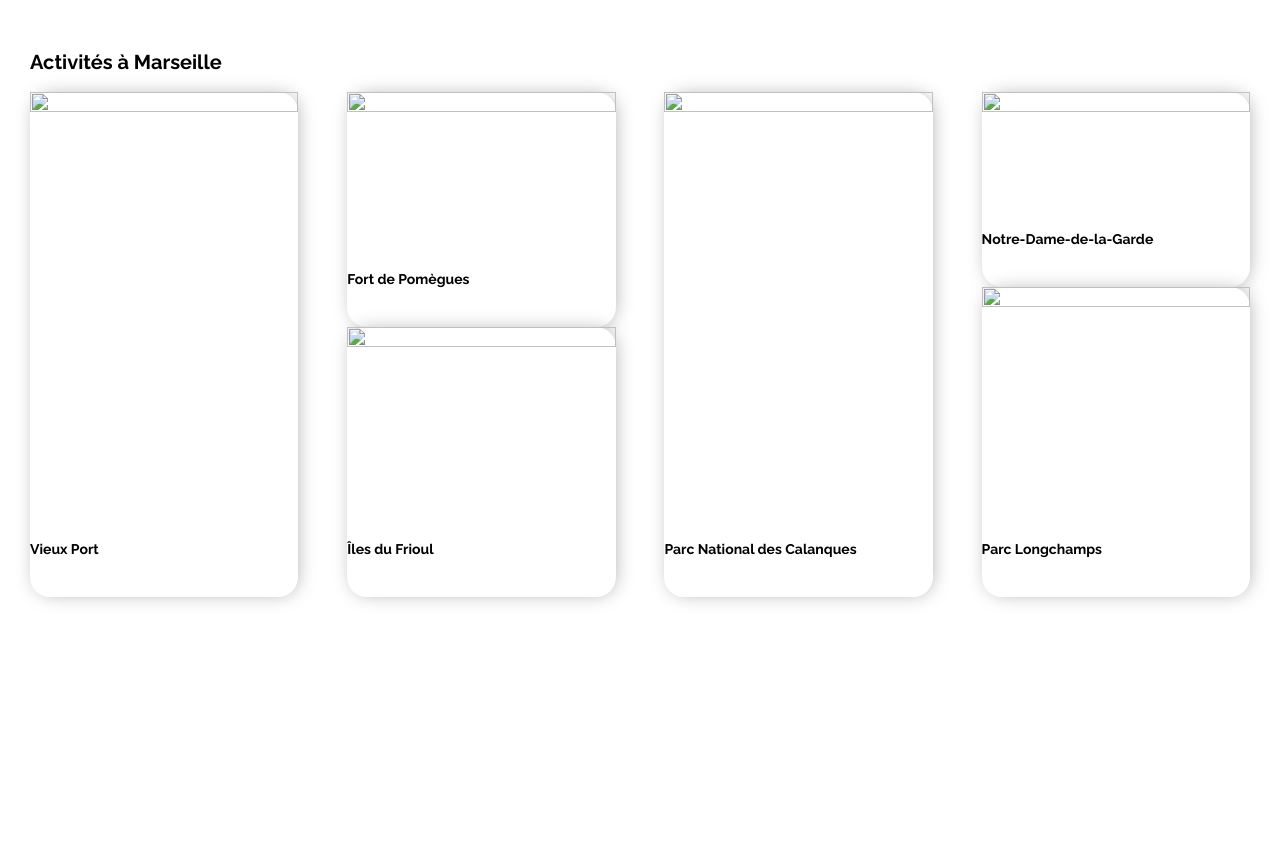
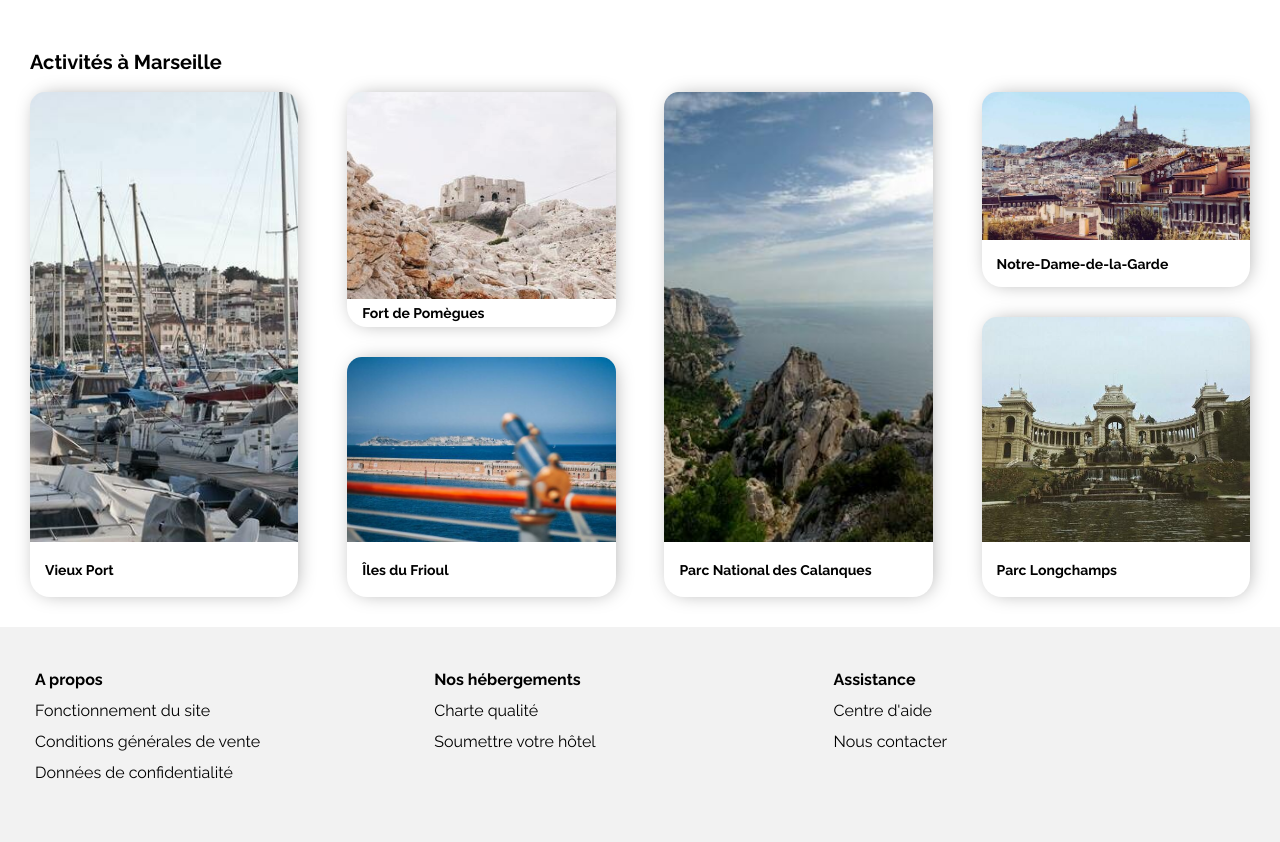
Before and after one commit to NathanHallouin/NathanHallouin_2_16122020, a plain HTML site: page index.html in a window 1280 px wide. Shown: the part 991-1833 px from the top of the page. Before the commit the page ends 1618 px from the top, so only its background shows below. Drawn offline with Linux system fonts and the light colour scheme.

Commit message:
version quasi-finale

```diff
--- a/index.html
+++ b/index.html
@@ -309,7 +309,7 @@
                 </div>
 
                 <!--Activités-->
-                <div class="activities-box" id="activity">
+                <div class="activities-box" id="activities-box">
                     <div class="activities-box-padding">
                         <div class="activities-box-title">
                             <h1>Activités à Marseille</h1>
@@ -318,15 +318,14 @@
                         <div class="activities-box-content">
                             <div class="activities-column">
                                 <div class="tile activity-tile activity-one">
-                                    <div class=" activity-tile-img">
-                                        <picture class="tile-img">
+                                    <picture class="tile-img activity-tile-img">
                                         <source
-                                                srcset="images/hebergements/4_small/"
-                                                media="(min-width: 1000px)"
+                                            srcset="images/activites/3_medium/reno-laithienne-QUgJhdY5Fyk-unsplash.jpg"
+                                            media="(max-width: 1095px)"
                                         />
-                                            <img src="images/hebergements/4_small/" alt="">
+                                        <img src="images/activites/4_small/reno-laithienne-QUgJhdY5Fyk-unsplash.jpg" alt="">
                                     </picture>
-                                    </div>
+
                                     <div class="tile-title activity-tile-title">
                                         <h2>Vieux Port</h2>
                                     </div>
@@ -334,29 +333,31 @@
                             </div>
                             <div class="activities-column">
                                 <div class="tile activity-tile activity-two">
-                                    <div class=" activity-tile-img">
-                                        <picture class="tile-img">
+
+                                    <picture class="tile-img activity-tile-img">
                                         <source
-                                                srcset="images/hebergements/4_small/"
-                                                media="(min-width: 1000px)"
+                                            srcset="images/activites/2_large/paul-hermann-QFTrLdQIRhI-unsplash.jpg"
+                                            media="(max-width: 1095px)"
                                         />
-                                            <img src="images/hebergements/4_small/" alt="">
+                                        <img src="images/activites/4_small/paul-hermann-QFTrLdQIRhI-unsplash.jpg" alt="">
                                     </picture>
-                                    </div>
+
                                     <div class="tile-title activity-tile-title">
                                         <h2>Fort de Pomègues</h2>
                                     </div>
                                 </div>
                                 <div class="tile activity-tile activity-three">
-                                    <div class=" activity-tile-img">
-                                        <picture class="tile-img">
+                                    <picture class="tile-img activity-tile-img">
                                         <source
-                                                srcset="images/hebergements/4_small/"
-                                                media="(min-width: 1000px)"
+                                            srcset="images/activites/2_large/kevin-hikari-rV_Qd1l-VXg-unsplash.jpg"
+                                            media="(max-width: 1095px)"
                                         />
-                                            <img src="images/hebergements/4_small/" alt="">
+                                        <source
+                                            srcset="images/activites/3_medium/kevin-hikari-rV_Qd1l-VXg-unsplash.jpg"
+                                            media="(max-width: 850px)"
+                                        />
+                                        <img src="images/activites/4_small/kevin-hikari-rV_Qd1l-VXg-unsplash.jpg" alt="">
                                     </picture>
-                                    </div>
                                     <div class="tile-title activity-tile-title">
                                         <h2>Îles du Frioul</h2>
                                     </div>
@@ -364,15 +365,17 @@
                             </div>
                             <div class="activities-column">
                                 <div class="tile activity-tile activity-four">
-                                    <div class=" activity-tile-img">
-                                        <picture class="tile-img">
+                                    <picture class="tile-img activity-tile-img">
                                         <source
-                                                srcset="images/hebergements/4_small/"
-                                                media="(min-width: 1000px)"
+                                            srcset="images/activites/2_large/kilyan-sockalingum-NR8-cBCN3aI-unsplash.jpg"
+                                            media="(max-width: 1095px)"
                                         />
-                                            <img src="images/hebergements/4_small/" alt="">
+                                        <source
+                                            srcset="images/activites/3_medium/kilyan-sockalingum-NR8-cBCN3aI-unsplash.jpg"
+                                            media="(max-width: 800px)"
+                                        />
+                                        <img src="images/activites/4_small/kilyan-sockalingum-NR8-cBCN3aI-unsplash.jpg" alt="">
                                     </picture>
-                                    </div>
                                     <div class="tile-title activity-tile-title">
                                         <h2>Parc National des Calanques</h2>
                                     </div>
@@ -380,29 +383,33 @@
                             </div>
                             <div class="activities-column">
                                 <div class="tile activity-tile activity-five">
-                                    <div class=" activity-tile-img">
-                                        <picture class="tile-img">
+                                    <picture class="tile-img activity-tile-img">
                                         <source
-                                                srcset="images/hebergements/4_small/"
-                                                media="(min-width: 1000px)"
+                                            srcset="images/activites/2_large/florian-wehde-xW9e8gdotxI-unsplash.jpg"
+                                            media="(max-width: 1095px)"
                                         />
-                                            <img src="images/hebergements/4_small/" alt="">
+                                        <source
+                                            srcset="images/activites/3_medium/florian-wehde-xW9e8gdotxI-unsplash.jpg"
+                                            media="(max-width: 750px)"
+                                        />
+                                        <img src="images/activites/4_small/florian-wehde-xW9e8gdotxI-unsplash.jpg" alt="">
                                     </picture>
-                                    </div>
                                     <div class="tile-title activity-tile-title">
                                         <h2>Notre-Dame-de-la-Garde</h2>
                                     </div>
                                 </div>
                                 <div class="tile activity-tile activity-six">
-                                    <div class=" activity-tile-img">
-                                        <picture class="tile-img">
+                                    <picture class="tile-img activity-tile-img">
                                         <source
-                                                srcset="images/hebergements/4_small/"
-                                                media="(min-width: 1000px)"
+                                            srcset="images/activites/2_large/lena-paulin-wH2-EJoDcV0-unsplash.jpg"
+                                            media="(max-width: 1095px)"
                                         />
-                                            <img src="images/hebergements/4_small/" alt="">
+                                        <source
+                                            srcset="images/activites/3_medium/lena-paulin-wH2-EJoDcV0-unsplash.jpg"
+                                            media="(max-width: 750px)"
+                                        />
+                                        <img src="images/activites/4_small/lena-paulin-wH2-EJoDcV0-unsplash.jpg" alt="">
                                     </picture>
-                                    </div>
                                     <div class="tile-title activity-tile-title">
                                         <h2>Parc Longchamps</h2>
                                     </div>
@@ -417,7 +424,34 @@
 
     <!--Pied de page-->
     <footer>
+        <div class="footer-frame">
+            <div class="footer-padding">
+                <div class="footer-menu">
+                    <h2>A propos</h2>
+                    <ul>
+                        <li><a href="#">Fonctionnement du site</a></li>
+                        <li><a href="#">Conditions générales de vente</a></li>
+                        <li><a href="#">Données de confidentialité</a></li>
+                    </ul>
+                </div>
 
+                <div class="footer-menu">
+                    <h2>Nos hébergements</h2>
+                    <ul>
+                        <li><a href="#">Charte qualité</a></li>
+                        <li><a href="#">Soumettre votre hôtel</a></li>
+                    </ul>
+                </div>
+
+                <div class="footer-menu">
+                    <h2>Assistance</h2>
+                    <ul>
+                        <li><a href="#">Centre d'aide</a></li>
+                        <li><a href="#">Nous contacter</a></li>
+                    </ul>
+                </div>
+            </div>
+        </div>
     </footer>
 </body>
 </html>
--- a/style.css
+++ b/style.css
@@ -314,6 +314,7 @@ header {
     display: block;
     width: 30%;
     margin: 15px 0 15px 0;
+    height: 200px;
 }
 
 .result-tile-padding {
@@ -445,10 +446,14 @@ header {
 
 .activity-tile-img {
     flex-grow: 1;
+    border-radius: 15px 15px 0 0;
 }
 
 .activity-tile-title {
     height: 55px;
+    display: flex;
+    align-items: center;
+    padding: 0 15px 0 15px;
 }
 
 .activity-one, .activity-four {
@@ -457,6 +462,7 @@ header {
 
 .activity-two {
     height: 235px;
+    margin: 0 0 30px 0;
 }
 
 .activity-three, .activity-six {
@@ -465,9 +471,48 @@ header {
 
 .activity-five {
     height: 195px;
+    margin: 0 0 30px 0;
 }
 
 /*--------------------Footer--------------------*/
+
+footer {
+    height: 215px;
+    background-color: #f2f2f2;
+}
+
+.footer-frame {
+    max-width: 1600px;
+    margin-right: auto;
+    margin-left: auto;
+    height: 215px;
+}
+
+.footer-padding {
+    display: flex;
+    padding: 45px 35px 0 35px;
+}
+
+.footer-menu {
+    width: 33%;
+}
+
+.footer-menu h2 {
+    font-weight: 700;
+}
+
+.footer-menu ul li {
+    margin: 15px 0 15px 0;
+}
+
+.footer-menu ul li a {
+    color: #000;
+    text-decoration: none;
+}
+
+.footer-menu ul li a:hover {
+    color: #0065FC;
+}
 
 /*--------------------Breakpoints--------------------*/
 
@@ -541,12 +586,30 @@ header {
         flex-direction: column;
     }
 
-    .result-tile {
+    .main-padding {
+        padding: unset;
+    }
+
+    .activities-box-padding {
+        padding: 0 35px 30px 35px;
+    }
+
+    .activities-box-content {
+        height: unset;
+        flex-direction: column;
+    }
+
+    .activities-column {
         width: 100%;
     }
 
-    .main-padding {
-        padding: unset;
+    .tile {
+        width: 100%;
+    }
+
+    .activity-tile {
+        height: 190px;
+        margin: 15px 0 15px 0;
     }
 }
 
@@ -555,3 +618,22 @@ header {
         width: 100%;
     }
 }
+
+@media (max-width: 800px) {
+    footer {
+        height: unset;
+    }
+
+    .footer-frame {
+        height: unset;
+    }
+
+    .footer-padding {
+        flex-direction: column;
+    }
+
+    .footer-menu {
+        width: 100%;
+        margin: 0 0 35px 0;
+    }
+}
```
Lines whose indentation alone changed are shown as unchanged.
